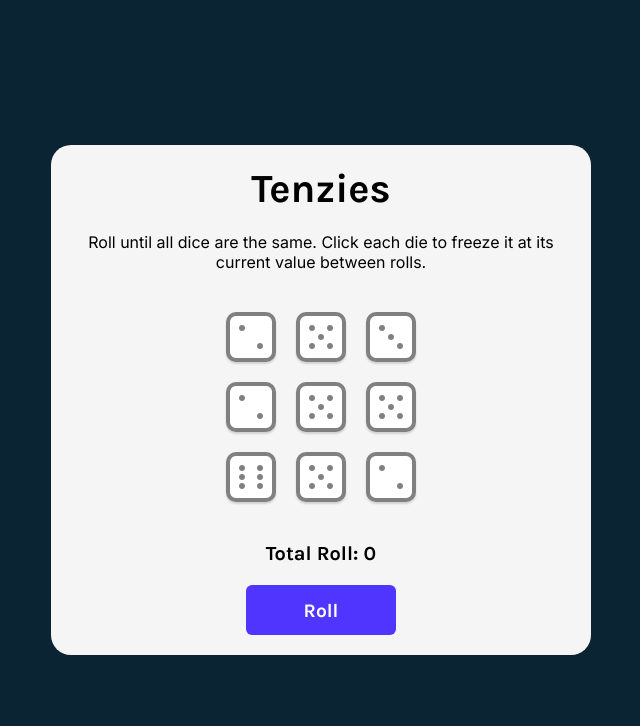
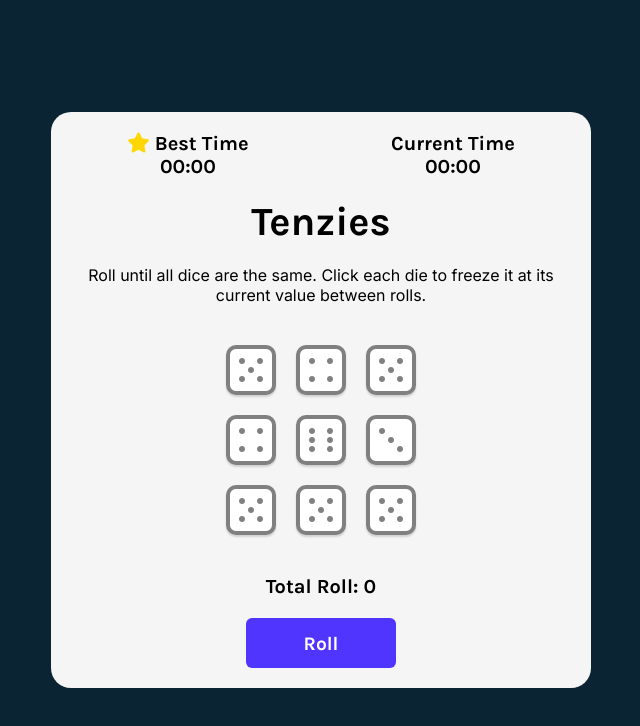
Before and after one commit to adetoye-dev/tenzie, a React (Vite) app: page / in a window 1280 px wide. Shown: the top 726 px of the page, without its empty margins (319-959 px from the left). Built offline with nearby package versions, Linux system fonts and the light colour scheme.

Commit message:
implement timer and save best time function

```diff
--- a/src/App.css
+++ b/src/App.css
@@ -29,6 +29,21 @@ body {
   justify-content: space-around;
   text-align: center;
   gap: 20px;
+}
+
+.timers {
+  width: 100%;
+  height: auto;
+  display: flex;
+  align-items: center;
+  justify-content: space-around;
+  gap: 30px;
+  font-size: 20px;
+}
+
+.best-time i {
+  color: gold;
+  margin-right: 5px;
 }
 
 .title {
--- a/src/App.jsx
+++ b/src/App.jsx
@@ -9,14 +9,45 @@ const App = () => {
   const [dice, setDice] = useState(allNewDice);
   const [completed, setCompleted] = useState(false);
   const [rollCount, setRollCount] = useState(0);
+  const [timer, setTimer] = useState({
+    sec: 0,
+    min: 0,
+  });
+  const bestTime = JSON.parse(localStorage.getItem("tenzie.timer")) || "";
+  const [isRunning, setIsRunning] = useState(false);
 
   useEffect(() => {
     const allHeld = dice.every((die) => die.isHeld === true);
     const allEqual = dice.every((die) => die.value === dice[0].value);
+
     if (allHeld && allEqual) {
       setCompleted(true);
+      setIsRunning(false);
+      if (bestTime) {
+        if (timer.min <= bestTime.min) {
+          if (timer.sec <= bestTime.sec) {
+            localStorage.setItem("tenzie.timer", JSON.stringify(timer));
+          }
+        }
+      } else {
+        localStorage.setItem("tenzie.timer", JSON.stringify(timer));
+      }
     }
   }, [dice]);
+
+  useEffect(() => {
+    if (isRunning) {
+      const id = setInterval(() => {
+        setTimer((oldTimer) => {
+          if (oldTimer.sec < 59) {
+            return { ...oldTimer, sec: oldTimer.sec + 1 };
+          }
+          return { min: oldTimer.min + 1, sec: 0 };
+        });
+      }, 1000);
+      return () => clearInterval(id);
+    }
+  }, [isRunning]);
 
   const holdDice = (dieId) => {
     setDice((oldDice) =>
@@ -27,10 +58,15 @@ const App = () => {
   };
 
   const rollDice = () => {
+    if (!isRunning) {
+      setIsRunning(true);
+    }
     if (completed) {
       setDice(allNewDice());
       setCompleted(false);
+      setIsRunning(false);
       setRollCount(0);
+      setTimer({ min: 0, sec: 0 });
       return;
     }
     setDice((oldDice) =>
@@ -53,6 +89,20 @@ const App = () => {
   return (
     <main className="main">
       {completed && <Confetti />}
+      <div className="timers">
+        <span className="best-time">
+          <i className="fa-solid fa-star"></i>Best Time
+          <br />
+          {bestTime ? `${bestTime.min}:${bestTime.sec}` : "00:00"}
+        </span>
+        <span className="current-time">
+          Current Time
+          <br />
+          {timer.min < 10 && 0}
+          {timer.min}:{timer.sec < 10 && 0}
+          {timer.sec}
+        </span>
+      </div>
       <h1 className="title">Tenzies</h1>
       <p className="instructions">
         Roll until all dice are the same. Click each die to freeze it at its
--- a/src/main.jsx
+++ b/src/main.jsx
@@ -2,8 +2,4 @@ import React from "react";
 import ReactDOM from "react-dom/client";
 import App from "./App";
 
-ReactDOM.createRoot(document.getElementById("root")).render(
-  <React.StrictMode>
-    <App />
-  </React.StrictMode>
-);
+ReactDOM.createRoot(document.getElementById("root")).render(<App />);
```
